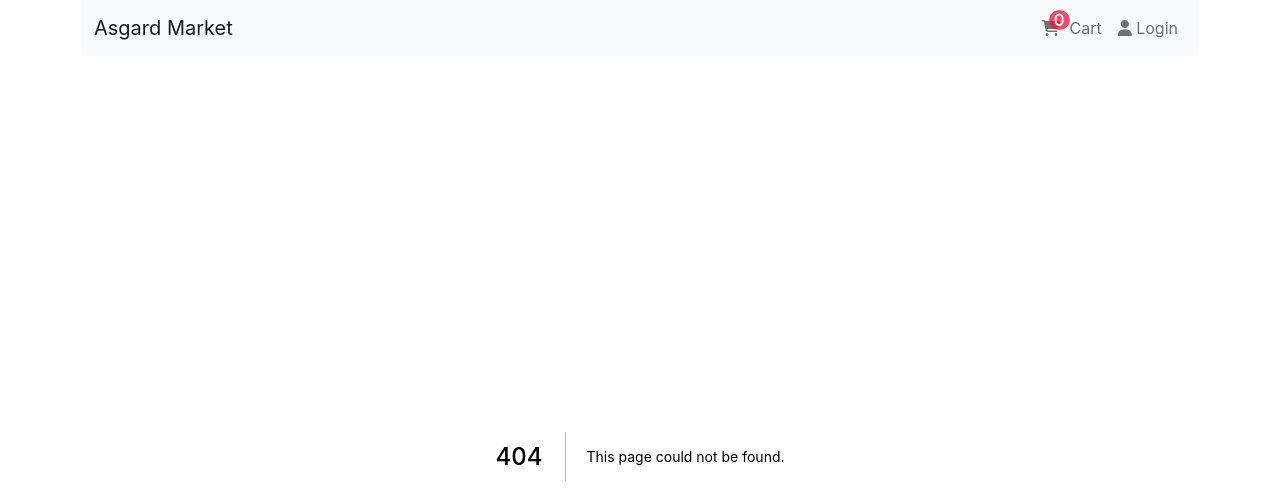
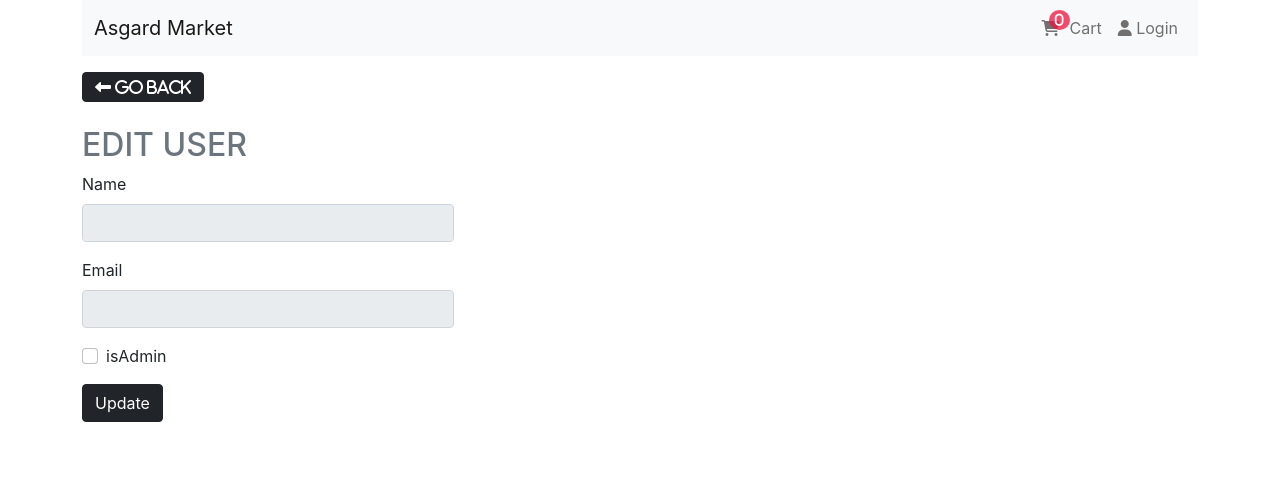
Before and after one commit to YousifAbozid/AsgardMarket, a Next.js app: page /edit_user/1 in a window 1280 px wide. Before the commit this address had no page. Shown: the top 504 px of the page. Built offline with nearby package versions, Linux system fonts and the light colour scheme.

Commit message:
add edit user page

```diff
--- /dev/null
+++ b/pages/edit_user/[id].js
@@ -0,0 +1,108 @@
+import Head from "next/head"
+import Link from "next/link"
+import { useRouter } from "next/router"
+import { useState, useContext, useEffect } from "react"
+import { DataContext } from "../../store/GlobalState"
+
+const edit_user = () => {
+    const { state, dispatch } = useContext(DataContext)
+    const { auth, notify, users } = state
+    const router = useRouter()
+    const { id } = router.query
+    const [editUser, setEditUser] = useState([])
+    const [checkAdmin, setCheckAdmin] = useState(false)
+
+    useEffect(() => {
+        users.forEach((user) => {
+            if (user._id === id) {
+                setEditUser(user)
+                setCheckAdmin(user.role === "admin" ? true : false)
+            }
+        })
+    }, [])
+
+    const handleCheck = () => {}
+
+    const handleUpdateProfile = () => {}
+
+    return (
+        <div className="edit_user my-3">
+            <Head>
+                <title>Asgard Market - Edit User</title>
+            </Head>
+
+            <div className="">
+                <Link href="/users">
+                    <i
+                        className="fas fa-long-arrow-alt-left btn btn-dark"
+                        aria-hidden="true"
+                    >
+                        {" "}
+                        Go Back
+                    </i>
+                </Link>
+            </div>
+            <div className="col-md-4 max-auto my-4">
+                <h2 className="text-uppercase text-secondary">Edit User</h2>
+                <div className="mb-3">
+                    <label htmlFor="name" className="form-label">
+                        Name
+                    </label>
+                    <input
+                        name="name"
+                        type="text"
+                        defaultValue={editUser.name}
+                        disabled
+                        className="form-control"
+                        onChange={({ target }) => {
+                            setName(target.value)
+                            dispatch({ type: ACTIONS.NOTIFY, payload: {} })
+                        }}
+                    />
+                </div>
+
+                <div className="mb-3">
+                    <label htmlFor="email" className="form-label">
+                        Email
+                    </label>
+                    <input
+                        name="email"
+                        type="text"
+                        defaultValue={editUser.email}
+                        className="form-control"
+                        disabled
+                    />
+                </div>
+
+                <div className="form-check mb-3">
+                    <input
+                        className="form-check-input"
+                        type="checkbox"
+                        id="isAdmin"
+                        checked={checkAdmin}
+                        onChange={handleCheck}
+                    />
+                    <label
+                        className="form-check-label"
+                        htmlFor="flexCheckChecked"
+                    >
+                        isAdmin
+                    </label>
+                </div>
+
+                <div className="mb-3">
+                    <button
+                        className="btn btn-dark"
+                        disabled={notify.loading}
+                        type="submit"
+                        onClick={handleUpdateProfile}
+                    >
+                        Update
+                    </button>
+                </div>
+            </div>
+        </div>
+    )
+}
+
+export default edit_user
```
